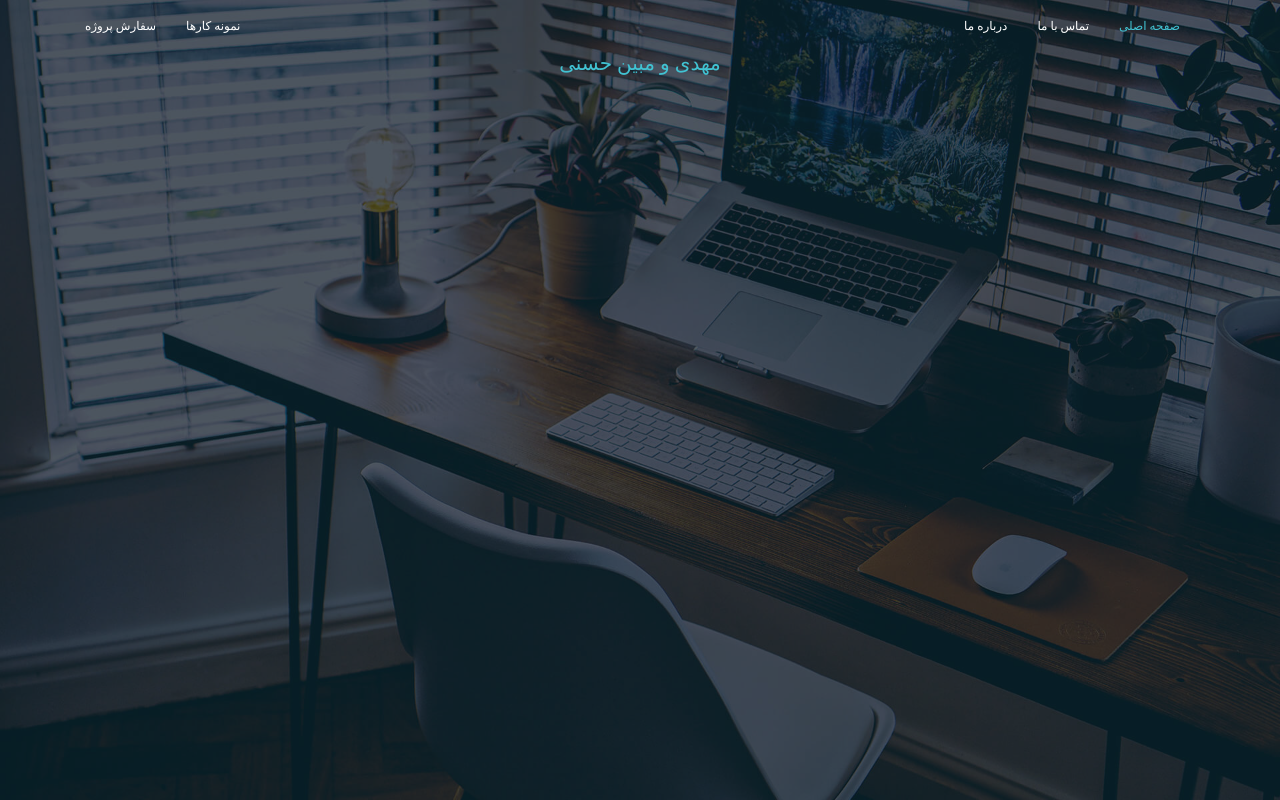
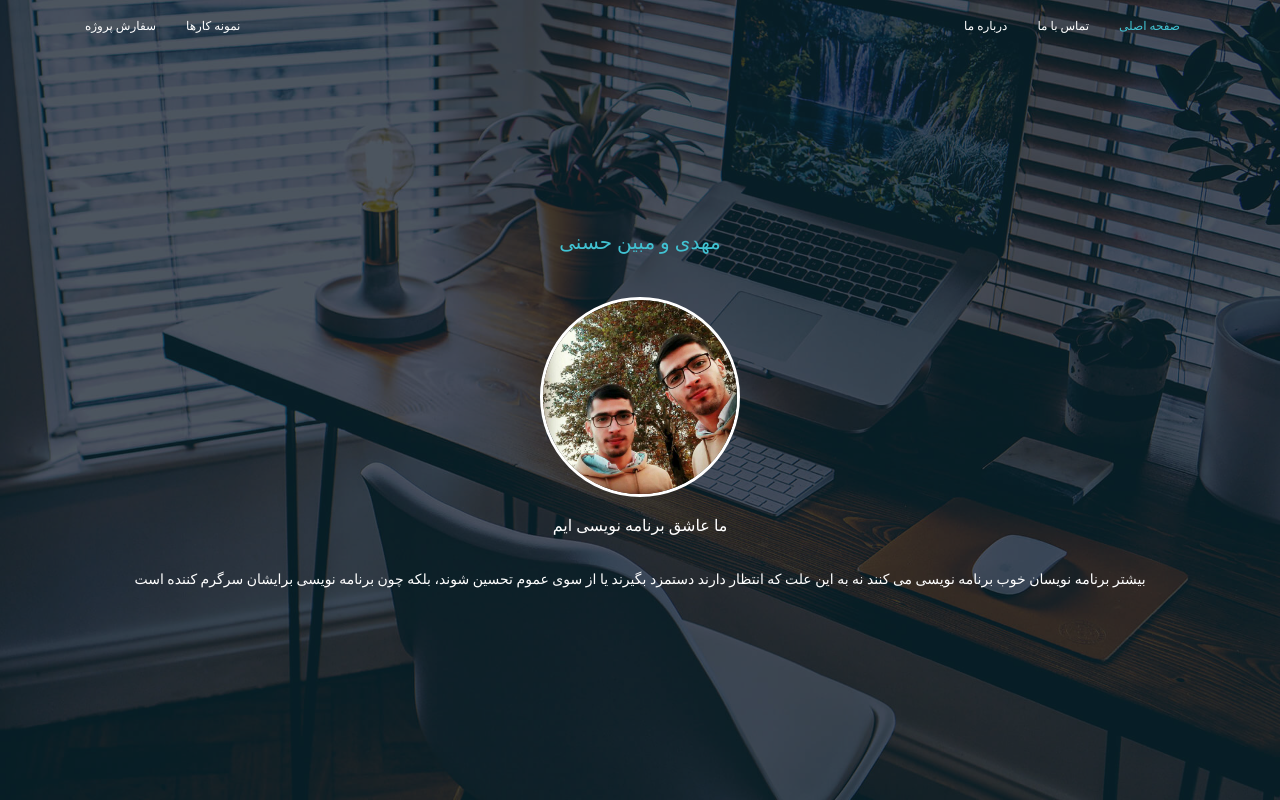
Before and after one commit to mahdihassani9374/mahdimobin.ir, a website: page docs/index.html in a window 1280 px wide. Drawn offline with Linux system fonts and the light colour scheme; a web font is replaced by a local one.

Commit message:
modify section header

```diff
--- a/docs/index.html
+++ b/docs/index.html
@@ -65,7 +65,14 @@
             </div>
         </nav>
         <section class="header__section">
-            <h1 class="header__section__title">مهدی و مبین حسنی </h1>
+            <h1 class="header__section__title wow bounceInDown">مهدی و مبین حسنی </h1>
+            <div class="text-center wow zoomIn">
+                <img src="./images/profile.jpg" class="header__section__img" />
+            </div>
+            <div class="text-center">
+                <h4 class="header__section__desc wow bounceInRight">ما عاشق برنامه نویسی ایم</h4>
+                <p class="padding-10 line-height-30 wow bounceInLeft"> بیشتر برنامه نویسان خوب برنامه نویسی می کنند نه به این علت که انتظار دارند دستمزد بگیرند یا از سوی عموم تحسین شوند، بلکه چون برنامه نویسی برایشان سرگرم کننده است</p>
+            </div>
         </section>
     </header>
 </body>
--- a/docs/js/script.js
+++ b/docs/js/script.js
@@ -1,14 +1,3 @@
 $(function () {
-  var dd = $('.vticker').easyTicker({
-    direction: 'up',
-    interval: 3000,
-    visible: 1,
-    mousePause: 0,
-    controls: {
-      up: '.vticker-next',
-      down: '.vticker-prev',
-      toggle: '.toggle',
-      stopText: 'Stop !!!'
-    }
-  }).data('easyTicker');
+  new WOW().init();
 });
--- a/src/sass/components/_code.scss
+++ b/src/sass/components/_code.scss
@@ -48,11 +48,53 @@
         position: relative;
         color: #fff;
         z-index: 2;
+        height: calc(100vh - 58px);
+        display: flex;
+        flex-wrap: wrap;
+        justify-content: center;
+        align-items: center;
+        flex-direction: column;
 
         .header__section__title {
             text-align: center;
             font-size: 20px;
             color: #41C3D3 !important;
         }
+
+        .header__section__desc {
+            text-align: center;
+            font-size: 16px;
+            margin: 20px 0;
+        }
+
+        .header__section__img {
+            max-width: 100%;
+            margin: auto;
+            height: 200px;
+            border-radius: 50%;
+            border: 3px solid #fff;
+            position: relative;
+
+            &:before {
+                content: '';
+                position: absolute;
+                width: 100%;
+                height: 100%;
+                top: 0;
+                right: 0;
+                z-index: 1;
+                background: #0b1520;
+                opacity: 0.7;
+            }
+        }
+
     }
 }
+
+.padding-10 {
+    padding: 10px !important;
+}
+
+.line-height-30 {
+    line-height: 30px !important;
+}
```
Also changed, not shown: docs/css/styles.css, docs/images/profile.jpg (added), 1 other file.
